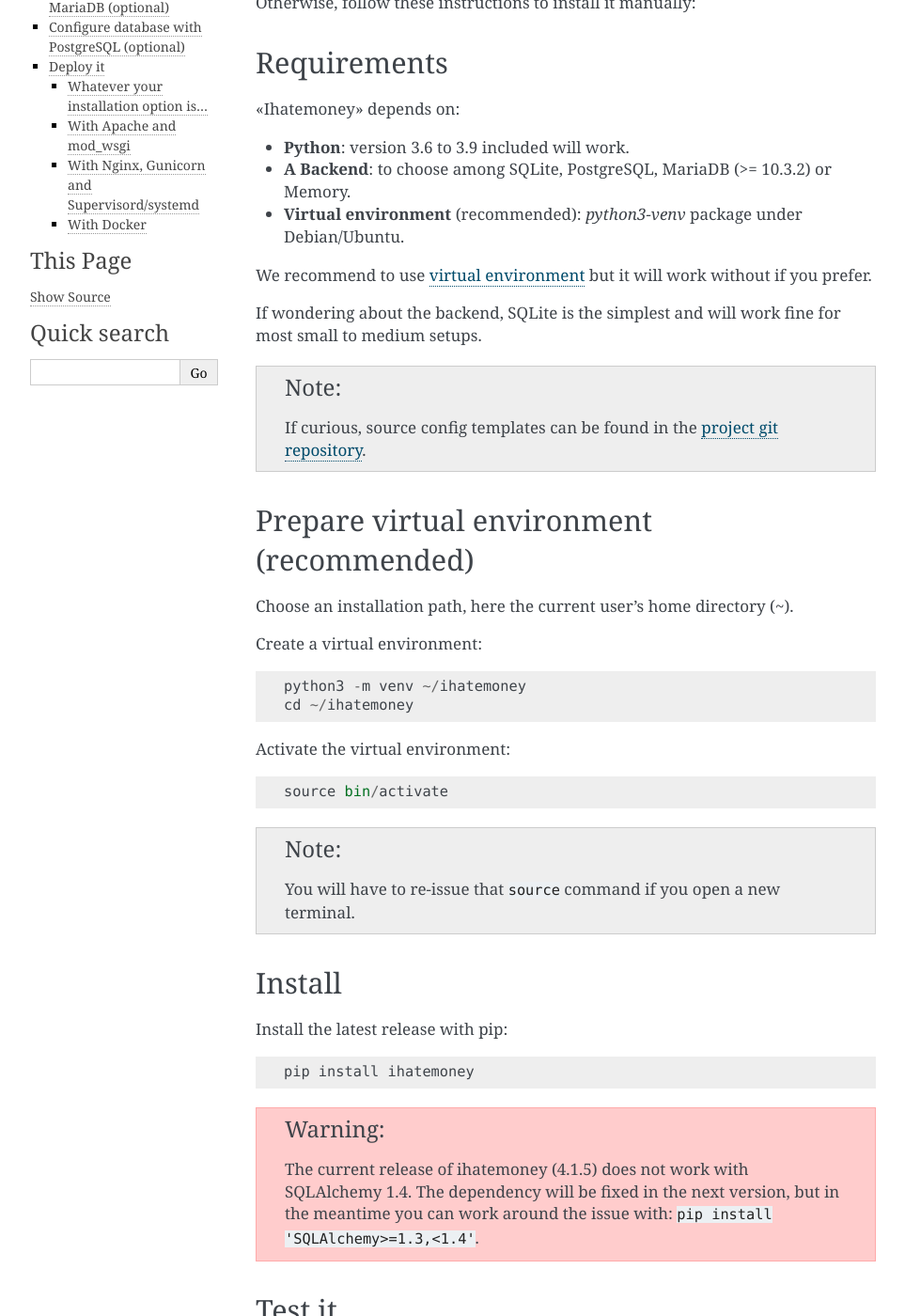
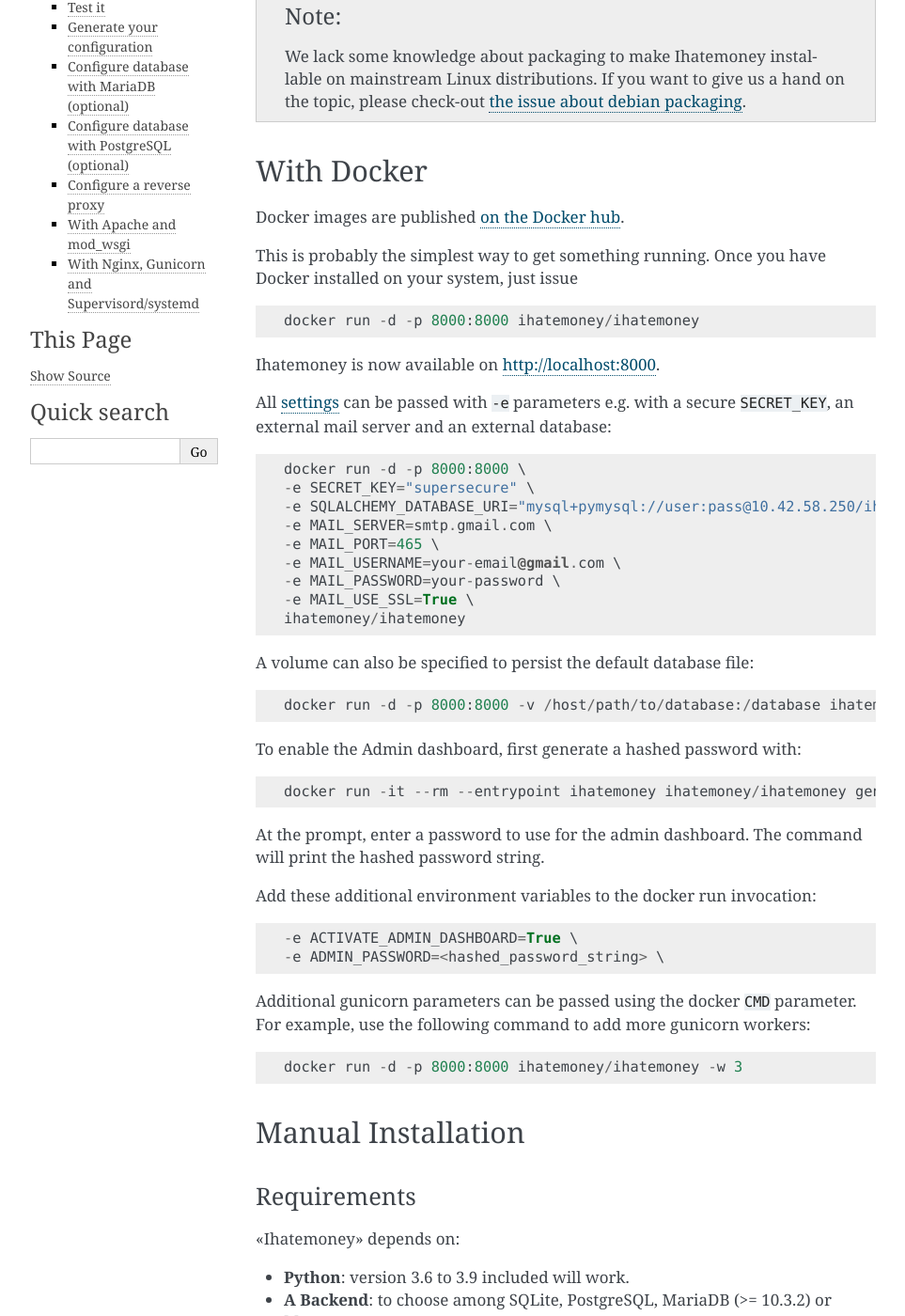
Before and after one commit to spiral-project/ihatemoney, a Sphinx documentation site: the page built from docs/installation.rst, in a window 1280 px wide and 1400 px high, scrolled down 265 px. Shown: the whole window at 94% size, without its empty margins (148-1111 px from the left). Built offline with Sphinx 7.4.7, drawn with Linux system fonts in a browser that asks for light colours; some of the changed text lies outside the part shown.

Commit message:
Enhance Docker documentation. (#882)
* Enhance Docker documentation.

Fixes #868

* Adress @zorun feedback.

* Update installation.rst

```diff
--- a/docs/contributing.rst
+++ b/docs/contributing.rst
@@ -81,6 +81,13 @@
 
     cd ihatemoney
     python run.py
+
+The docker way
+--------------
+
+If you prefer to use docker, then you can build your image with::
+
+  docker build -t ihatemoney .
 
 Accessing dev server
 --------------------
--- a/docs/installation.rst
+++ b/docs/installation.rst
@@ -3,19 +3,80 @@
 Installation
 ############
 
-We lack some knowledge about packaging to make Ihatemoney installable on mainstream
-Linux distributions. If you want to give us a hand on the topic, please
-check-out `the issue about debian packaging <https://github.com/spiral-project/ihatemoney/issues/227>`_.
+There are multiple ways to install «Ihatemoney» on your system :
 
-If you are using Yunohost (a server operating system aiming to make self-hosting accessible to anyone),
-you can use the `Ihatemoney package <https://github.com/YunoHost-Apps/ihatemoney_ynh>`_.
+1. :ref:`Via Docker<Docker>`.
+2. `Via Yunohost <https://github.com/YunoHost-Apps/ihatemoney_ynh>`_
+   (a server operating system aiming to make self-hosting accessible to anyone)
+3. Do a :ref:`manual installation<manual-installation>`.
 
-Otherwise, follow these instructions to install it manually:
+.. note:: We lack some knowledge about packaging to make Ihatemoney installable
+   on mainstream Linux distributions. If you want to give us a hand on the topic,
+   please check-out `the issue about debian packaging <https://github.com/spiral-project/ihatemoney/issues/227>`_.
+
+.. _docker:
+
+With Docker
+===========
+
+Docker images are published `on the Docker hub <https://hub.docker.com/r/ihatemoney/ihatemoney/>`_.
+
+This is probably the simplest way to get something running. Once you have Docker installed
+on your system, just issue ::
+
+  docker run -d -p 8000:8000 ihatemoney/ihatemoney
+
+Ihatemoney is now available on http://localhost:8000.
+
+All :ref:`settings<configuration>` can be passed with ``-e`` parameters
+e.g. with a secure ``SECRET_KEY``, an external mail server and an
+external database::
+
+   docker run -d -p 8000:8000 \
+   -e SECRET_KEY="supersecure" \
+   -e SQLALCHEMY_DATABASE_URI="mysql+pymysql://user:pass@10.42.58.250/ihm" \
+   -e MAIL_SERVER=smtp.gmail.com \
+   -e MAIL_PORT=465 \
+   -e MAIL_USERNAME=your-email@gmail.com \
+   -e MAIL_PASSWORD=your-password \
+   -e MAIL_USE_SSL=True \
+   ihatemoney/ihatemoney
+
+.. note: Connecting to a postgresql database is not supported for now in the
+   docker container.
+
+A volume can also be specified to persist the default database file::
+
+   docker run -d -p 8000:8000 -v /host/path/to/database:/database ihatemoney/ihatemoney
+
+To enable the Admin dashboard, first generate a hashed password with::
+
+   docker run -it --rm --entrypoint ihatemoney ihatemoney/ihatemoney generate_password_hash
+
+At the prompt, enter a password to use for the admin dashboard. The
+command will print the hashed password string.
+
+Add these additional environment variables to the docker run invocation::
+
+   -e ACTIVATE_ADMIN_DASHBOARD=True \
+   -e ADMIN_PASSWORD=<hashed_password_string> \
+
+Additional gunicorn parameters can be passed using the docker ``CMD``
+parameter.
+For example, use the following command to add more gunicorn workers::
+
+   docker run -d -p 8000:8000 ihatemoney/ihatemoney -w 3
+
+
+.. _manual-installation:
+
+Manual Installation
+===================
 
 .. _installation-requirements:
 
 Requirements
-============
+------------
 
 «Ihatemoney» depends on:
 
@@ -23,18 +84,19 @@
 * **A Backend**: to choose among SQLite, PostgreSQL, MariaDB (>= 10.3.2) or Memory.
 * **Virtual environment** (recommended): `python3-venv` package under Debian/Ubuntu.
 
-We recommend to use `virtual environment <https://docs.python.org/3/tutorial/venv.html>`_ but
-it will work without if you prefer.
+We recommend using `virtual environments <https://docs.python.org/3/tutorial/venv.html>`_
+to isolate the installation from other softwares on your machine, but it's not mandatory.
 
 If wondering about the backend, SQLite is the simplest and will work fine for
 most small to medium setups.
 
-.. note:: If curious, source config templates can be found in the `project git repository <https://github.com/spiral-project/ihatemoney/tree/master/ihatemoney/conf-templates>`_.
+.. note:: If curious, source config templates can be found in the
+   `project git repository <https://github.com/spiral-project/ihatemoney/tree/master/ihatemoney/conf-templates>`_.
 
 .. _virtualenv-preparation:
 
 Prepare virtual environment (recommended)
-=========================================
+-----------------------------------------
 
 Choose an installation path, here the current user's home directory (`~`).
 
@@ -51,18 +113,14 @@
           terminal.
 
 Install
-=======
+-------
 
 Install the latest release with pip::
 
   pip install ihatemoney
 
-.. warning:: The current release of ihatemoney (4.1.5) does not work with SQLAlchemy 1.4.
-             The dependency will be fixed in the next version, but in the meantime you
-             can work around the issue with: ``pip install 'SQLAlchemy>=1.3,<1.4'``.
-
 Test it
-=======
+-------
 
 Once installed, you can start a test server::
 
@@ -70,8 +128,23 @@
 
 And point your browser at `http://localhost:5000 <http://localhost:5000>`_.
 
+Generate your configuration
+---------------------------
+
+1. Initialize the ihatemoney directories::
+
+    mkdir /etc/ihatemoney /var/lib/ihatemoney
+
+2. Generate settings::
+
+    ihatemoney generate-config ihatemoney.cfg > /etc/ihatemoney/ihatemoney.cfg
+    chmod 740 /etc/ihatemoney/ihatemoney.cfg
+
+You probably want to adjust ``/etc/ihatemoney/ihatemoney.cfg`` contents,
+you may do it later, see :ref:`configuration`.
+
 Configure database with MariaDB (optional)
-================================================
+------------------------------------------
 
 .. note:: Only required if you use MariaDB.  Make sure to use MariaDB 10.3.2 or newer.
 
@@ -86,9 +159,8 @@
 3. Create an empty database and a database user
 4. Configure :ref:`SQLALCHEMY_DATABASE_URI <configuration>` accordingly
 
-
 Configure database with PostgreSQL (optional)
-=============================================
+---------------------------------------------
 
 .. note:: Only required if you use Postgresql.
 
@@ -105,32 +177,17 @@
 
 3. Configure :ref:`SQLALCHEMY_DATABASE_URI <configuration>` accordingly.
 
+Configure a reverse proxy
+-------------------------
 
-Deploy it
-=========
+When deploying this service in production, you want to have a reverse proxy
+in front of the python application.
 
-Now, if you want to deploy it on your own server, you have many options.
-Three of them are documented at the moment.
+Here are documented two stacks. You can of course use another one if you want.
+Don't hesitate to contribute a small tutorial here if you want.
 
-*Of course, if you want to contribute another configuration, feel free
-to open a pull-request against this repository!*
-
-
-Whatever your installation option is…
---------------------------------------
-
-1. Initialize the ihatemoney directories::
-
-    mkdir /etc/ihatemoney /var/lib/ihatemoney
-
-2. Generate settings::
-
-    ihatemoney generate-config ihatemoney.cfg > /etc/ihatemoney/ihatemoney.cfg
-    chmod 740 /etc/ihatemoney/ihatemoney.cfg
-
-You probably want to adjust ``/etc/ihatemoney/ihatemoney.cfg`` contents,
-you may do it later, see :ref:`configuration`.
-
+1. Apache and `mod_wsgi`
+2. Nginx, Gunicorn and Supervisord/Systemd
 
 With Apache and mod_wsgi
 ------------------------
@@ -206,52 +263,3 @@
 
 .. [#systemd-services] ``/etc/systemd/system/ihatemoney.service``
                        path may change depending on your distribution.
-
-With Docker
------------
-
-Build the image::
-
-    docker build -t ihatemoney .
-
-Start a daemonized Ihatemoney container::
-
-    docker run -d -p 8000:8000 ihatemoney
-
-Ihatemoney is now available on http://localhost:8000.
-
-All Ihatemoney settings can be passed with ``-e`` parameters
-e.g. with a secure ``SECRET_KEY``, an external mail server and an
-external database::
-
-    docker run -d -p 8000:8000 \
-    -e SECRET_KEY="supersecure" \
-    -e SQLALCHEMY_DATABASE_URI="mysql+pymysql://user:pass@172.17.0.5/ihm" \
-    -e MAIL_SERVER=smtp.gmail.com \
-    -e MAIL_PORT=465 \
-    -e MAIL_USERNAME=your-email@gmail.com \
-    -e MAIL_PASSWORD=your-password \
-    -e MAIL_USE_SSL=True \
-    ihatemoney
-
-A volume can also be specified to persist the default database file::
-
-    docker run -d -p 8000:8000 -v /host/path/to/database:/database ihatemoney
-
-To enable the Admin dashboard, first generate a hashed password with::
-
-    docker run -it --rm --entrypoint ihatemoney ihatemoney generate_password_hash
-
-At the prompt, enter a password to use for the admin dashboard. The
-command will print the hashed password string.
-
-Add these additional environment variables to the docker run invocation::
-
-    -e ACTIVATE_ADMIN_DASHBOARD=True \
-    -e ADMIN_PASSWORD=<hashed_password_string> \
-
-Additional gunicorn parameters can be passed using the docker ``CMD``
-parameter.
-For example, use the following command to add more gunicorn workers::
-
-    docker run -d -p 8000:8000 ihatemoney -w 3
```
Also changed, not shown: README.rst (+6 -1 lines).
